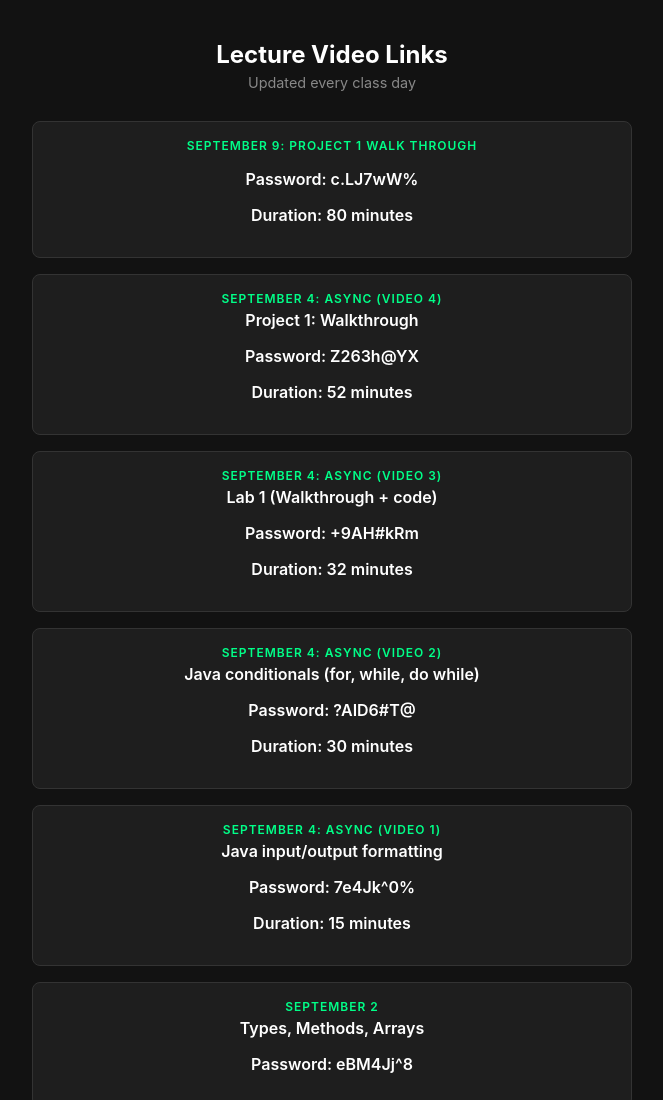
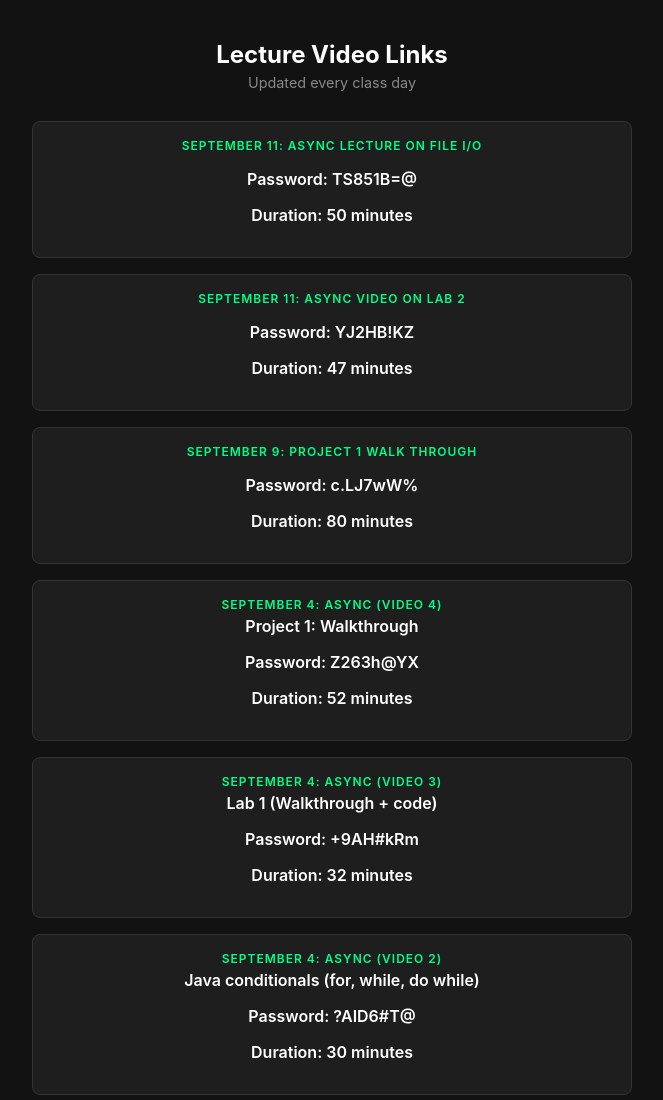
Before and after one commit to USFCS-ns/cs514_recordings, a plain HTML site: page index.html in a window 1280 px wide. Shown: the top 1100 px of the page, without its empty margins (308-971 px from the left). Drawn offline with Linux system fonts and the light colour scheme.

Commit message:
Updated with 9/11 lectures

```diff
--- a/index.html
+++ b/index.html
@@ -88,30 +88,40 @@
 
 
             <!-- COPY START: Duplicate this block to add a new link -->
-                            <a href="https://usfca.zoom.us/rec/share/6TBO-VIspu6sJB6OLWntfWNKZ5YbP1T8MQ1FcMwS-QjekgENyqzgA4xlcoA-ugWE.AorX0HsUK7niQ9Uz" target="_blank" class="link-card"-->
+            <a href="https://usfca.zoom.us/rec/share/Q-9T1SViSO1AJBskCeTLL_aJ2sJhWRR-g3NUHAb9ooJlh6kFQXaXq9Tji0Afi551.nbDIHzrsvpalzDO2" target="_blank" class="link-card">
+                <span class="date-badge">September 11: Async Lecture on File I/O</span>
+                    <p>Password: TS851B=@</p>
+                <p>Duration: 50 minutes</p>
+            </a>
+                <a href="https://usfca.zoom.us/rec/share/Lj1sQ4iE4GYp3YCTxnQzW8JnQzSmYr87XOVSjH6f0dIAykHqC2iZjCX7UF43ehtg.H-QthHmTUwo0Bk0E?startTime=1789147177000" target="_blank" class="link-card">
+                <span class="date-badge">September 11: ASYNC Video on Lab 2</span>
+                    <p>Password: YJ2HB!KZ</p>
+                <p>Duration: 47 minutes</p>
+            </a>
+                            <a href="https://usfca.zoom.us/rec/share/6TBO-VIspu6sJB6OLWntfWNKZ5YbP1T8MQ1FcMwS-QjekgENyqzgA4xlcoA-ugWE.AorX0HsUK7niQ9Uz" target="_blank" class="link-card">
                 <span class="date-badge">September 9: Project 1 walk through</span>
                     <p>Password: c.LJ7wW%</p>
                 <p>Duration: 80 minutes</p>
             </a>
-                <a href="https://usfca.zoom.us/rec/share/0HuPtCJ-hxGQ15MREL6wKcJvJxti9KiJC0enZhN4GuHow3zq0Q3lg4EfwTTmPu_Z.c2MTyBg_qECfRAc7" target="_blank" class="link-card"-->
+                <a href="https://usfca.zoom.us/rec/share/0HuPtCJ-hxGQ15MREL6wKcJvJxti9KiJC0enZhN4GuHow3zq0Q3lg4EfwTTmPu_Z.c2MTyBg_qECfRAc7" target="_blank" class="link-card">
                 <span class="date-badge">September 4: ASYNC (video 4)</span>
                 Project 1: Walkthrough
                     <p>Password: Z263h@YX</p>
                 <p>Duration: 52 minutes</p>
             </a>
-                <a href="https://usfca.zoom.us/rec/share/VLSQ8IWW5Dou1gIy6_nLjYFOi90gslJapXzgEMUKqPGysLNyh3tugEu8YZusmntH.Qqj6VjoLGispqv0C" target="_blank" class="link-card"-->
+                <a href="https://usfca.zoom.us/rec/share/VLSQ8IWW5Dou1gIy6_nLjYFOi90gslJapXzgEMUKqPGysLNyh3tugEu8YZusmntH.Qqj6VjoLGispqv0C" target="_blank" class="link-card">
                 <span class="date-badge">September 4: ASYNC (video 3)</span>
                 Lab 1 (Walkthrough + code)
                     <p>Password: +9AH#kRm</p>
                 <p>Duration: 32 minutes</p>
             </a>
-                <a href="https://usfca.zoom.us/rec/share/1PnnzPuamMRTExzpymiB0CNCgu4gv8D0DsdjDulh8M8GL2Kb1rYnpURsvochmF1z.CXrjlGPJHSpFLZQF?startTime=1788472590000" target="_blank" class="link-card"-->
+                <a href="https://usfca.zoom.us/rec/share/1PnnzPuamMRTExzpymiB0CNCgu4gv8D0DsdjDulh8M8GL2Kb1rYnpURsvochmF1z.CXrjlGPJHSpFLZQF?startTime=1788472590000" target="_blank" class="link-card">
                 <span class="date-badge">September 4: ASYNC (video 2)</span>
                 Java conditionals (for, while, do while)
                     <p>Password: ?AID6#T@</p>
                 <p>Duration: 30 minutes</p>
             </a>
-            <a href="https://usfca.zoom.us/rec/share/hoka3Do1CechTyJNyN6w8G01KRGm5x3C-rkXQg7slr49iACvSLYZ4xtlLTewNdY7.D_mrSup9BDSJc83W" target="_blank" class="link-card"-->
+            <a href="https://usfca.zoom.us/rec/share/hoka3Do1CechTyJNyN6w8G01KRGm5x3C-rkXQg7slr49iACvSLYZ4xtlLTewNdY7.D_mrSup9BDSJc83W" target="_blank" class="link-card">
                 <span class="date-badge">September 4: ASYNC (video 1)</span>
                 Java input/output formatting
                     <p>Password: 7e4Jk^0%</p>
```
